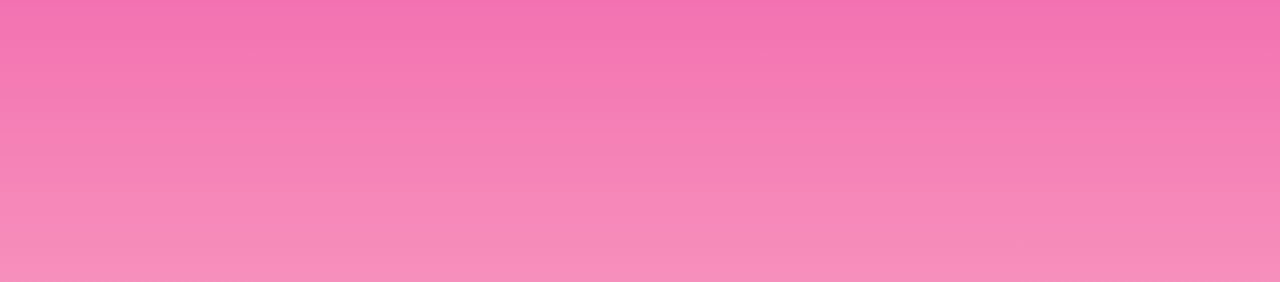
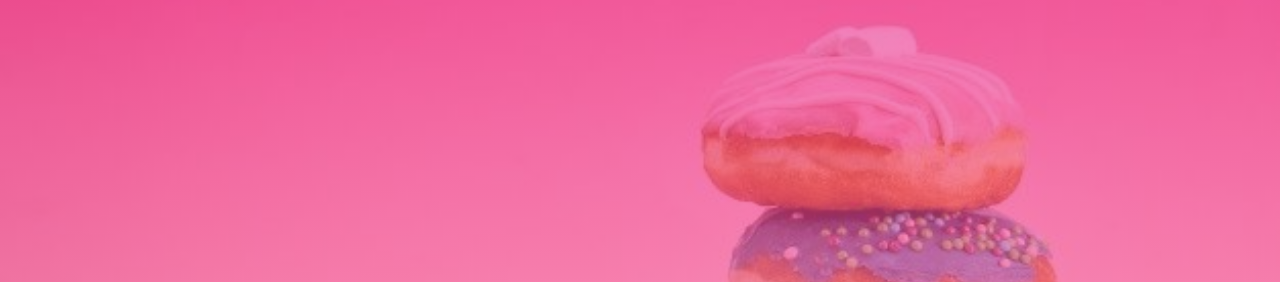
Before and after one commit to aetherdev-dndr/project-tugas-bootstrap, a plain HTML site: page index.html in a window 1280 px wide. Shown: the part 69-351 px from the top of the page. Drawn offline with nearby package versions, Linux system fonts and the light colour scheme.

Commit message:
commit ketiga

```diff
--- a/css/style.css
+++ b/css/style.css
@@ -11,7 +11,7 @@ body {
 .hero {
   position: relative;
   min-height: 100vh; /* full screen */
-  background-image: url('img/background.jpg'); /* ganti sesuai path gambarmu */
+  background: url("/img/background.jpg"); /* ganti sesuai path gambarmu */
   background-size: cover;
   background-position: center;
   background-repeat: no-repeat;
@@ -34,7 +34,7 @@ body {
   left: 0;
   width: 100%;
   height: 120px;
-  background: url("img/donat.png") repeat-x;
+  background: url("/img/donat.png") repeat-x;
   background-size: contain;
 }
 
```
Also changed, not shown: index.html (+0 -1 lines).
